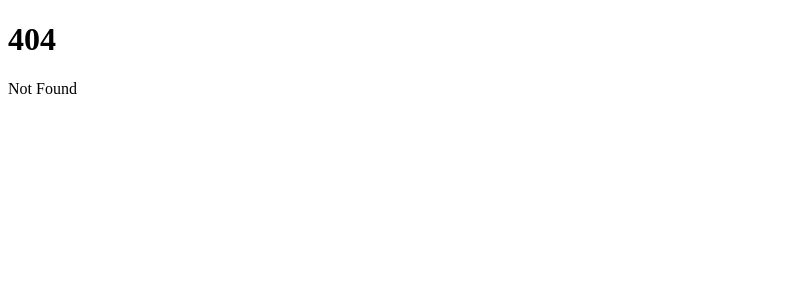
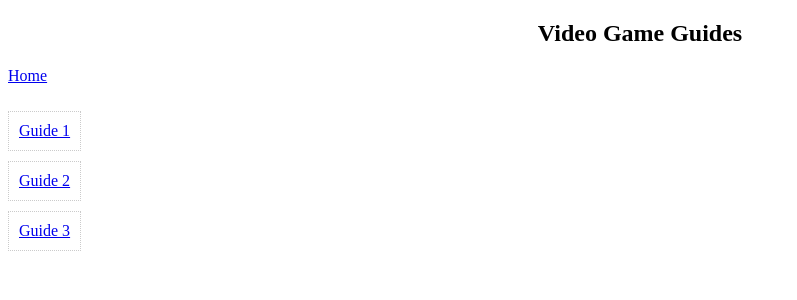
Before and after one commit to calebscode/svelte-tutorial, a SvelteKit app: page /guides in a window 1280 px wide. Before the commit this address had no page. Shown: the top 300 px of the page, without its empty margins (0-797 px from the left). Built offline with nearby package versions, Linux system fonts and the light colour scheme.

Commit message:
lesson #4 - pages and routing

```diff
--- a/src/routes/+page.svelte
+++ b/src/routes/+page.svelte
@@ -1,23 +1,12 @@
 <script>
-  let title = 'Poll Party'
-
-  const updateTitle = () => {
-    title == 'Poll Party' ? title = 'Not Poll Party' : title = 'Poll Party'
-  }
+  let title = "Caleb's Game Guides"
 </script>
 
 <div class="index">
   <h2>{title}</h2>
-  <p>Create, vote, and delete polls with this incredible sample application created with Svelte and SvelteKit!</p>
-
-  <p>This button can change the title above. Try it out!</p>
-  <button on:click={updateTitle}>Change Title</button>
-
-  <br>
-  <br>
-
-  <p>This text input's value field has been <strong>BOUND</strong> to the title above.</p>
-  <input type="text" bind:value={title}>
+  <a href="/about">About</a>
+  <a href="/guides">Guides</a>
+  <p>Explore a bunch of guides written by Caleb as a demo app using Svelte and SvelteKit!</p>
 </div>
 
 <style>
@@ -26,4 +15,8 @@
     display: block;
     margin: 20px auto;
   }
+
+  a {
+    padding: 20px;
+  }
 </style>
--- /dev/null
+++ b/src/routes/guides/+page.svelte
@@ -0,0 +1,29 @@
+<script></script>
+
+<div class="guides">
+  <h2>Video Game Guides</h2>
+  <a class="home" href='/'>Home</a>
+  <ul>
+    <li><a href='/'>Guide 1</a></li>
+    <li><a href='/'>Guide 2</a></li>
+    <li><a href='/'>Guide 3</a></li>
+  </ul>
+</div>
+
+<style>
+  h2 {
+    text-align: center;
+  }
+
+  ul {
+    list-style-type: none;
+    padding: 0px;
+  }
+
+  li > a {
+    display: inline-block;
+    margin-top: 10px;
+    padding: 10px;
+    border: 1px dotted rgba(0,0,0, 0.2)
+  }
+</style>
```
Also changed, not shown: src/routes/about/+page.svelte (added, +20 -0 lines).
